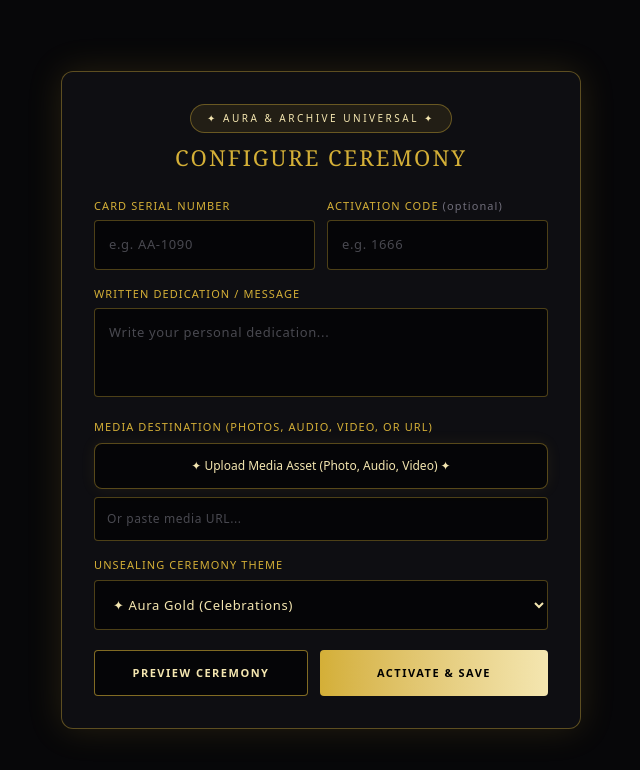
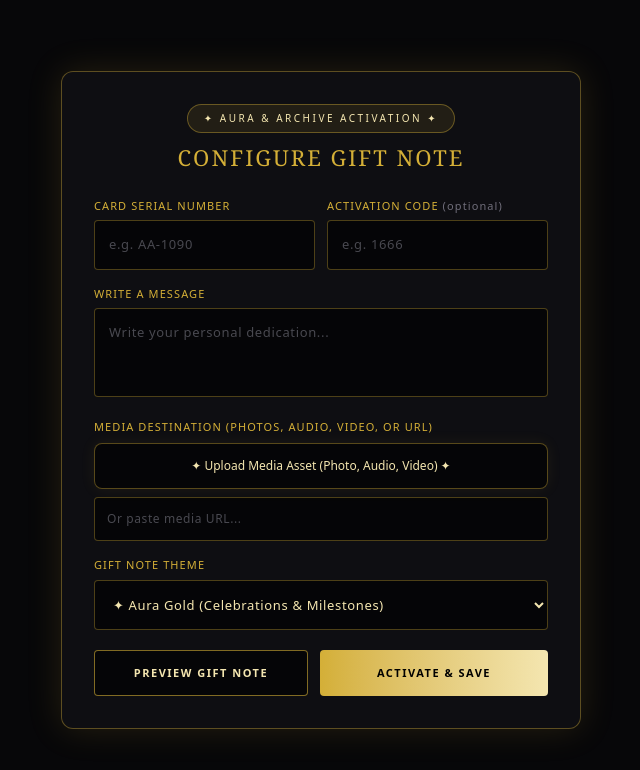
Before and after one commit to Aura-And-Archive/aura-and-archive-web, a Next.js app: page /activate in a window 1280 px wide. Shown: the top 770 px of the page, without its empty margins (319-959 px from the left). Built offline with nearby package versions, Linux system fonts and the light colour scheme.

Commit message:
Rename ceremony to Gift Note, refine share copy, and add OpenGraph logo metadata for link previews

```diff
--- a/src/app/activate/page.tsx
+++ b/src/app/activate/page.tsx
@@ -1,44 +1,58 @@
 'use client';
 
 import { useState, useEffect, Suspense } from 'react';
-import { useSearchParams } from 'next/navigation';
+import { useSearchParams, useRouter } from 'next/navigation';
 import { createClient } from '@supabase/supabase-js';
 
 const THEME_CONFIGS: Record<string, { border: string; text: string; badgeBg: string; badgeBorder: string; name: string }> = {
-  'gold-confetti': { name: 'Aura Gold (Milestones)', border: 'border-[#d4af37]', text: 'text-[#d4af37]', badgeBg: 'bg-[#d4af37]/10', badgeBorder: 'border-[#d4af37]/40' },
-  'executive-light': { name: 'Corporate Lumina (Prism Bars)', border: 'border-[#e5e4e2]', text: 'text-[#e5e4e2]', badgeBg: 'bg-[#e5e4e2]/10', badgeBorder: 'border-[#e5e4e2]/40' },
-  'eternal-dove': { name: 'Eternal Remembrance', border: 'border-[#f0f8ff]', text: 'text-[#f0f8ff]', badgeBg: 'bg-white/10', badgeBorder: 'border-white/30' },
-  'gender-reveal': { name: 'New Arrival', border: 'border-[#ffb6c1]', text: 'text-[#ffb6c1]', badgeBg: 'bg-[#ffb6c1]/10', badgeBorder: 'border-[#ffb6c1]/40' },
-  'ruby-petal': { name: 'Crimson Romance & Anniversary', border: 'border-[#dc143c]', text: 'text-[#ff69b4]', badgeBg: 'bg-[#dc143c]/15', badgeBorder: 'border-[#dc143c]/40' },
-  'wealth-glamour': { name: 'Wealth & Glamour', border: 'border-[#b9f2ff]', text: 'text-[#b9f2ff]', badgeBg: 'bg-[#b9f2ff]/10', badgeBorder: 'border-[#b9f2ff]/40' },
-  // Expanded Universal Greeting Card Catalog
-  'birthday': { name: 'Happy Birthday', border: 'border-[#ffd700]', text: 'text-[#ffd700]', badgeBg: 'bg-[#ffd700]/10', badgeBorder: 'border-[#ffd700]/40' },
-  'christmas': { name: 'Winter & Christmas', border: 'border-[#ff4d4d]', text: 'text-[#ff4d4d]', badgeBg: 'bg-[#ff4d4d]/10', badgeBorder: 'border-[#ff4d4d]/40' },
-  'halloween': { name: 'Halloween', border: 'border-[#ff9900]', text: 'text-[#ff9900]', badgeBg: 'bg-[#ff9900]/10', badgeBorder: 'border-[#ff9900]/40' },
-  'valentines': { name: "Valentine's Day", border: 'border-[#ff1493]', text: 'text-[#ff1493]', badgeBg: 'bg-[#ff1493]/10', badgeBorder: 'border-[#ff1493]/40' },
-  'april-fools': { name: 'April Fools & Humor (Cry Laughing)', border: 'border-[#00ffcc]', text: 'text-[#00ffcc]', badgeBg: 'bg-[#00ffcc]/10', badgeBorder: 'border-[#00ffcc]/40' },
-  'veterans-day': { name: 'Veteran Appreciation', border: 'border-[#4169e1]', text: 'text-[#4169e1]', badgeBg: 'bg-[#4169e1]/10', badgeBorder: 'border-[#4169e1]/40' },
-  'fourth-of-july': { name: 'Fourth of July', border: 'border-[#ff3333]', text: 'text-[#ff3333]', badgeBg: 'bg-[#ff3333]/10', badgeBorder: 'border-[#ff3333]/40' },
-  'thanksgiving': { name: 'Thanksgiving', border: 'border-[#ff8c00]', text: 'text-[#ff8c00]', badgeBg: 'bg-[#ff8c00]/10', badgeBorder: 'border-[#ff8c00]/40' },
-  'christianity': { name: 'Christianity (Faith)', border: 'border-[#ffffff]', text: 'text-[#ffffff]', badgeBg: 'bg-white/10', badgeBorder: 'border-white/30' },
-  'islam': { name: 'Islam (Faith & Crescent)', border: 'border-[#00fa9a]', text: 'text-[#00fa9a]', badgeBg: 'bg-[#00fa9a]/10', badgeBorder: 'border-[#00fa9a]/40' },
-  'judaism': { name: 'Judaism (Star of David)', border: 'border-[#1e90ff]', text: 'text-[#1e90ff]', badgeBg: 'bg-[#1e90ff]/10', badgeBorder: 'border-[#1e90ff]/40' },
-  'hinduism': { name: 'Hinduism (Diwali & Lamps)', border: 'border-[#ff8c00]', text: 'text-[#ff8c00]', badgeBg: 'bg-[#ff8c00]/10', badgeBorder: 'border-[#ff8c00]/40' },
-  'buddhism': { name: 'Buddhism (Lotus & Peace)', border: 'border-[#dda0dd]', text: 'text-[#dda0dd]', badgeBg: 'bg-[#dda0dd]/10', badgeBorder: 'border-[#dda0dd]/40' },
-  'mothers-day': { name: "Mother's Day", border: 'border-[#ffb6c1]', text: 'text-[#ffb6c1]', badgeBg: 'bg-[#ffb6c1]/10', badgeBorder: 'border-[#ffb6c1]/40' },
-  'fathers-day': { name: "Father's Day", border: 'border-[#4682b4]', text: 'text-[#4682b4]', badgeBg: 'bg-[#4682b4]/10', badgeBorder: 'border-[#4682b4]/40' },
-  'day-of-the-dead': { name: 'Day of the Dead (Día de los Muertos)', border: 'border-[#ff6347]', text: 'text-[#ff6347]', badgeBg: 'bg-[#ff6347]/10', badgeBorder: 'border-[#ff6347]/40' },
-  'graduation': { name: 'Graduation', border: 'border-[#9370db]', text: 'text-[#9370db]', badgeBg: 'bg-[#9370db]/10', badgeBorder: 'border-[#9370db]/40' },
-  'get-well': { name: 'Get Well Soon', border: 'border-[#98fb98]', text: 'text-[#98fb98]', badgeBg: 'bg-[#98fb98]/10', badgeBorder: 'border-[#98fb98]/40' },
-  'thank-you': { name: 'Thank You / Just Because', border: 'border-[#ffe4e1]', text: 'text-[#ffe4e1]', badgeBg: 'bg-[#ffe4e1]/10', badgeBorder: 'border-[#ffe4e1]/40' },
-  'bffs': { name: "BFFs (Best Friends)", border: 'border-[#ff69b4]', text: 'text-[#ff69b4]', badgeBg: 'bg-[#ff69b4]/10', badgeBorder: 'border-[#ff69b4]/40' },
-  'engagement': { name: 'Engagement', border: 'border-[#e0ffff]', text: 'text-[#e0ffff]', badgeBg: 'bg-[#e0ffff]/10', badgeBorder: 'border-[#e0ffff]/40' },
-  'retirement': { name: 'Retirement & Farewell', border: 'border-[#f4a460]', text: 'text-[#f4a460]', badgeBg: 'bg-[#f4a460]/10', badgeBorder: 'border-[#f4a460]/40' },
-  'new-years': { name: "New Year's Eve", border: 'border-[#silver]', text: 'text-[#e5e4e2]', badgeBg: 'bg-[#e5e4e2]/10', badgeBorder: 'border-[#e5e4e2]/40' },
+  'gold-confetti': {
+    name: 'Aura Gold',
+    border: 'border-[#d4af37]',
+    text: 'text-[#d4af37]',
+    badgeBg: 'bg-[#d4af37]/10',
+    badgeBorder: 'border-[#d4af37]/40',
+  },
+  'executive-light': {
+    name: 'Corporate Lumina',
+    border: 'border-[#e5e4e2]',
+    text: 'text-[#e5e4e2]',
+    badgeBg: 'bg-[#e5e4e2]/10',
+    badgeBorder: 'border-[#e5e4e2]/40',
+  },
+  'eternal-dove': {
+    name: 'Eternal Remembrance',
+    border: 'border-[#f0f8ff]',
+    text: 'text-[#f0f8ff]',
+    badgeBg: 'bg-white/10',
+    badgeBorder: 'border-white/30',
+  },
+  'gender-reveal': {
+    name: 'New Arrival',
+    border: 'border-[#ffb6c1]',
+    text: 'text-[#ffb6c1]',
+    badgeBg: 'bg-[#ffb6c1]/10',
+    badgeBorder: 'border-[#ffb6c1]/40',
+  },
+  'ruby-petal': {
+    name: 'Crimson Romance',
+    border: 'border-[#dc143c]',
+    text: 'text-[#ff69b4]',
+    badgeBg: 'bg-[#dc143c]/15',
+    badgeBorder: 'border-[#dc143c]/40',
+  },
+  'wealth-glamour': {
+    name: 'Wealth & Glamour',
+    border: 'border-[#b9f2ff]',
+    text: 'text-[#b9f2ff]',
+    badgeBg: 'bg-[#b9f2ff]/10',
+    badgeBorder: 'border-[#b9f2ff]/40',
+  },
 };
 
 function ActivateForm() {
   const searchParams = useSearchParams();
+  const router = useRouter();
+
   const [serialNumber, setSerialNumber] = useState('');
   const [activationCode, setActivationCode] = useState('');
   const [messageText, setMessageText] = useState('');
@@ -49,15 +63,52 @@ function ActivateForm() {
   const [status, setStatus] = useState<'idle' | 'loading' | 'success' | 'error'>('idle');
   const [errorMessage, setErrorMessage] = useState('');
   const [showPreview, setShowPreview] = useState(false);
+  const [checkingCard, setCheckingCard] = useState(true);
 
+  const forceEdit = searchParams.get('edit') === 'true';
   const currentTheme = THEME_CONFIGS[effectType] || THEME_CONFIGS['gold-confetti'];
 
   useEffect(() => {
     const urlSerial = searchParams.get('id') || searchParams.get('serial') || searchParams.get('cardId');
     if (urlSerial) {
-      setSerialNumber(urlSerial.trim());
+      const cleanSerial = urlSerial.trim();
+      setSerialNumber(cleanSerial);
+
+      async function checkExistingCard() {
+        const supabaseUrl = process.env.NEXT_PUBLIC_SUPABASE_URL;
+        const supabaseAnonKey = process.env.NEXT_PUBLIC_SUPABASE_ANON_KEY;
+
+        if (supabaseUrl && supabaseAnonKey && !forceEdit) {
+          try {
+            const supabase = createClient(supabaseUrl, supabaseAnonKey);
+            const { data } = await supabase
+              .from('cards')
+              .select('is_activated, message_text, media_url, effect_type')
+              .ilike('serial_number', cleanSerial)
+              .maybeSingle();
+
+            if (data && data.is_activated) {
+              router.push(`/v/${encodeURIComponent(cleanSerial)}`);
+              return;
+            }
+
+            if (data) {
+              if (data.message_text) setMessageText(data.message_text);
+              if (data.media_url) setMediaUrl(data.media_url);
+              if (data.effect_type) setEffectType(data.effect_type);
+            }
+          } catch (err) {
+            console.error('Card verification error:', err);
+          }
+        }
+        setCheckingCard(false);
+      }
+
+      checkExistingCard();
+    } else {
+      setCheckingCard(false);
     }
-  }, [searchParams]);
+  }, [searchParams, router, forceEdit]);
 
   const handleFileUpload = async (e: React.ChangeEvent<HTMLInputElement>) => {
     const file = e.target.files?.[0];
@@ -120,37 +171,11 @@ function ActivateForm() {
     ctx.textBaseline = 'middle';
 
     let emoji = '✨';
-    switch (themeKey) {
-      case 'gold-confetti': emoji = '✨'; break;
-      case 'eternal-dove': emoji = '🕊️'; break;
-      case 'gender-reveal': emoji = '🍼'; break;
-      case 'ruby-petal': emoji = '🌹'; break;
-      case 'wealth-glamour': emoji = '💎'; break;
-      case 'birthday': emoji = '🎂'; break;
-      case 'christmas': emoji = '🎄'; break;
-      case 'halloween': emoji = '🎃'; break;
-      case 'valentines': emoji = '❤️'; break;
-      case 'april-fools': emoji = '🤣'; break;
-      case 'veterans-day': emoji = '🎖️'; break;
-      case 'fourth-of-july': emoji = '🎆'; break;
-      case 'thanksgiving': emoji = '🦃'; break;
-      case 'christianity': emoji = '✝️'; break;
-      case 'islam': emoji = '☪️'; break;
-      case 'judaism': emoji = '✡️'; break;
-      case 'hinduism': emoji = '🪔'; break;
-      case 'buddhism': emoji = '🪷'; break;
-      case 'mothers-day': emoji = '💐'; break;
-      case 'fathers-day': emoji = '👔'; break;
-      case 'day-of-the-dead': emoji = '💀'; break;
-      case 'graduation': emoji = '🎓'; break;
-      case 'get-well': emoji = '🌻'; break;
-      case 'thank-you': emoji = '🙏'; break;
-      case 'bffs': emoji = '👯'; break;
-      case 'engagement': emoji = '💍'; break;
-      case 'retirement': emoji = '🌅'; break;
-      case 'new-years': emoji = '🥂'; break;
-      default: emoji = '✨';
-    }
+    if (themeKey === 'gold-confetti') emoji = '✨';
+    else if (themeKey === 'ruby-petal') emoji = '🌹';
+    else if (themeKey === 'eternal-dove') emoji = '🕊️';
+    else if (themeKey === 'gender-reveal') emoji = '🍼';
+    else if (themeKey === 'wealth-glamour') emoji = '💎';
 
     ctx.fillText(emoji, 0, 0);
   };
@@ -276,14 +301,22 @@ function ActivateForm() {
     }
   };
 
+  if (checkingCard) {
+    return (
+      <div className="max-w-[520px] w-full text-center p-8 text-[#d4af37] text-sm animate-pulse font-serif tracking-widest">
+        ✦ VERIFYING GIFT NOTE STATUS...
+      </div>
+    );
+  }
+
   return (
     <div className="max-w-[520px] w-full bg-[#101014]/92 border border-[#d4af37]/40 rounded-xl p-6 md:p-8 shadow-[0_0_35px_rgba(212,175,55,0.15)] backdrop-blur-md space-y-6">
       <div className="text-center space-y-2">
         <div className="inline-block px-4 py-1.5 border border-[#d4af37]/40 rounded-[30px] text-[10px] tracking-[2.5px] uppercase text-[#f4e6b0] bg-[#d4af37]/10">
-          ✦ Aura & Archive Universal ✦
+          ✦ Aura & Archive Activation ✦
         </div>
         <h1 className="font-serif text-[22px] uppercase text-[#d4af37] tracking-[2px]">
-          Configure Ceremony
+          Configure Gift Note
         </h1>
         {serialNumber && (
           <p className="text-[12px] text-[#b0aebf] tracking-wider">
@@ -323,7 +356,7 @@ function ActivateForm() {
 
         <div>
           <label className="block text-[11px] uppercase tracking-widest text-[#d4af37] mb-1.5">
-            Written Dedication / Message
+            Write a Message
           </label>
           <textarea
             value={messageText}
@@ -339,11 +372,11 @@ function ActivateForm() {
             Media Destination (Photos, Audio, Video, or URL)
           </label>
 
-          {uploadedFileName ? (
+          {uploadedFileName || mediaUrl ? (
             <div className="flex items-center justify-between bg-[#d4af37]/10 border border-[#d4af37]/50 p-3.5 rounded-lg text-xs text-[#f4e6b0]">
               <div className="flex items-center gap-2.5 truncate pr-2">
                 <span className="text-[#d4af37] font-bold">✦</span>
-                <span className="truncate font-medium">Asset Attached: {uploadedFileName}</span>
+                <span className="truncate font-medium">Media Attached: {uploadedFileName || 'Custom URL'}</span>
               </div>
               <button
                 type="button"
@@ -373,52 +406,19 @@ function ActivateForm() {
 
         <div>
           <label className="block text-[11px] uppercase tracking-widest text-[#d4af37] mb-1.5">
-            Unsealing Ceremony Theme
+            Gift Note Theme
           </label>
           <select
             value={effectType}
             onChange={(e) => setEffectType(e.target.value)}
             className="w-full bg-black/60 border border-[#d4af37]/35 p-3.5 text-[#f4e6b0] rounded text-[13px] tracking-wider focus:outline-none focus:border-[#d4af37]"
           >
-            <optgroup label="Luxury & Milestones">
-              <option value="gold-confetti">✦ Aura Gold (Celebrations)</option>
-              <option value="executive-light">✦ Corporate Lumina (Prism Bars)</option>
-              <option value="wealth-glamour">✦ Wealth & Glamour (Diamonds)</option>
-              <option value="ruby-petal">✦ Crimson Romance & Anniversary</option>
-            </optgroup>
-            <optgroup label="Holidays & Seasons">
-              <option value="birthday">🎂 Happy Birthday</option>
-              <option value="christmas">🎄 Winter & Christmas</option>
-              <option value="halloween">🎃 Halloween</option>
-              <option value="valentines">❤️ Valentine's Day</option>
-              <option value="april-fools">🤣 April Fools & Humor</option>
-              <option value="thanksgiving">🦃 Thanksgiving</option>
-              <option value="fourth-of-july">🎆 Fourth of July</option>
-              <option value="new-years">🥂 New Year's Eve</option>
-            </optgroup>
-            <optgroup label="Faith & Heritage">
-              <option value="christianity">✝️ Christianity</option>
-              <option value="islam">☪️ Islam</option>
-              <option value="judaism">✡️ Judaism</option>
-              <option value="hinduism">🪔 Hinduism (Diwali)</option>
-              <option value="buddhism">☸️ Buddhism</option>
-            </optgroup>
-            <optgroup label="Family & Life Milestones">
-              <option value="mothers-day">💐 Mother's Day</option>
-              <option value="fathers-day">👔 Father's Day</option>
-              <option value="gender-reveal">🍼 New Arrival</option>
-              <option value="graduation">🎓 Graduation</option>
-              <option value="engagement">💍 Engagement</option>
-              <option value="retirement">🌅 Retirement & Farewell</option>
-              <option value="day-of-the-dead">💀 Day of the Dead (Día de los Muertos)</option>
-              <option value="eternal-dove">🕊️ Eternal Remembrance</option>
-            </optgroup>
-            <optgroup label="Appreciation & Connection">
-              <option value="veterans-day">🎖️ Veteran Appreciation</option>
-              <option value="get-well">🌻 Get Well Soon</option>
-              <option value="thank-you">🙏 Thank You / Just Because</option>
-              <option value="bffs">👯 BFF's (Best Friends)</option>
-            </optgroup>
+            <option value="gold-confetti">✦ Aura Gold (Celebrations & Milestones)</option>
+            <option value="executive-light">✦ Corporate Lumina (Prism Light)</option>
+            <option value="wealth-glamour">✦ Wealth & Glamour (Diamonds)</option>
+            <option value="ruby-petal">✦ Crimson Romance (Roses)</option>
+            <option value="gender-reveal">✦ New Arrival (Celebrations)</option>
+            <option value="eternal-dove">✦ Eternal Remembrance (Peace Doves)</option>
           </select>
         </div>
 
@@ -432,7 +432,7 @@ function ActivateForm() {
             onClick={openPreview}
             className="flex-1 bg-black/60 border border-[#d4af37]/60 hover:border-[#d4af37] text-[#f4e6b0] font-semibold py-3.5 px-4 rounded text-[11px] uppercase tracking-[1.5px] transition-all cursor-pointer"
           >
-            Preview Ceremony
+            Preview Gift Note
           </button>
 
           <button
@@ -445,6 +445,7 @@ function ActivateForm() {
         </div>
       </form>
 
+      {/* Theme-Adaptive Live Preview Modal */}
       {showPreview && (
         <div className="fixed inset-0 bg-black/85 backdrop-blur-md z-50 flex items-center justify-center p-4">
           <div className={`max-w-[500px] w-full bg-[#101014] border ${currentTheme.border} rounded-xl p-6 text-center space-y-4 shadow-2xl relative max-h-[90vh] overflow-y-auto`}>
@@ -455,13 +456,13 @@ function ActivateForm() {
               ✕ Close
             </button>
             <div className={`inline-block px-3 py-1 border ${currentTheme.badgeBorder} rounded-full text-[10px] uppercase text-[#f4e6b0] ${currentTheme.badgeBg}`}>
-              ✦ Live Preview ({currentTheme.name}) ✦
+              ✦ Live Gift Note Preview ({currentTheme.name}) ✦
             </div>
-            <h2 className={`text-lg font-serif uppercase ${currentTheme.text}`}>Unsealing Preview</h2>
+            <h2 className={`text-lg font-serif uppercase ${currentTheme.text}`}>Gift Note Preview</h2>
 
             <div className={`bg-black/60 border ${currentTheme.badgeBorder} p-4 rounded text-left space-y-2 text-sm text-[#f4e6b0]`}>
               <p className={`text-[10px] uppercase tracking-widest ${currentTheme.text}`}>Message:</p>
-              <p className="text-white text-sm font-light">{messageText || "No custom message entered yet."}</p>
+              <p className="text-white text-sm font-light">{messageText || "No message entered yet."}</p>
             </div>
 
             {mediaUrl ? (
@@ -498,7 +499,7 @@ function ActivateForm() {
 export default function ActivatePage() {
   return (
     <div className="min-h-screen bg-[#070709] text-white flex flex-col items-center justify-center p-4">
-      <Suspense fallback={<div className="text-[#d4af37] text-sm animate-pulse">Loading universal activation portal...</div>}>
+      <Suspense fallback={<div className="text-[#d4af37] text-sm animate-pulse">Loading activation portal...</div>}>
         <ActivateForm />
       </Suspense>
     </div>
--- a/src/app/v/[id]/ExperienceClient.tsx
+++ b/src/app/v/[id]/ExperienceClient.tsx
@@ -136,7 +136,7 @@ export default function ExperienceClient({ cardId }: { cardId: string }) {
     ctx.fillText(emoji, 0, 0);
   };
 
-  const triggerUnsealingEffect = (themeKey = 'gold-confetti') => {
+  const triggerGiftNoteEffect = (themeKey = 'gold-confetti') => {
     const canvas = document.createElement('canvas');
     canvas.width = window.innerWidth;
     canvas.height = window.innerHeight;
@@ -211,7 +211,7 @@ export default function ExperienceClient({ cardId }: { cardId: string }) {
 
   useEffect(() => {
     if (cardData) {
-      triggerUnsealingEffect(cardData?.effect_type || 'gold-confetti');
+      triggerGiftNoteEffect(cardData?.effect_type || 'gold-confetti');
     }
   }, [cardData]);
 
@@ -220,13 +220,13 @@ export default function ExperienceClient({ cardId }: { cardId: string }) {
     if (navigator.share) {
       try {
         await navigator.share({
-          title: 'Aura & Archive | Luxury Unsealing Experience',
-          text: 'You have received an elite digital keepsake experience.',
+          title: 'Aura & Archive | Premium Gift Note',
+          text: 'You have received a premium gift note from Aura & Archive™',
           url: shareUrl,
         });
         return;
       } catch (err) {
-        // User cancelled native share
+        // User cancelled share
       }
     }
     try {
@@ -242,11 +242,11 @@ export default function ExperienceClient({ cardId }: { cardId: string }) {
     <div className="w-full max-w-[680px] p-4 md:p-6 mx-auto my-auto flex flex-col justify-center min-h-screen">
       <div className={`bg-[#101014]/92 border ${theme.border} rounded-xl p-6 md:p-8 text-center ${theme.glow} backdrop-blur-md flex flex-col gap-5 transition-all duration-500`}>
         <div className={`inline-block self-center px-4 py-1.5 border ${theme.badgeBorder} rounded-[30px] text-[10px] tracking-[2.5px] uppercase ${theme.text} ${theme.badgeBg}`}>
-          ✦ {theme.name} Ceremony ✦
+          ✦ {theme.name} Gift Note ✦
         </div>
 
         <div>
-          <h1 className={`font-serif text-[24px] uppercase ${theme.text} tracking-[2px]`}>Unsealing Experience</h1>
+          <h1 className={`font-serif text-[24px] uppercase ${theme.text} tracking-[2px]`}>Gift Note Experience</h1>
           <p className="text-[12px] text-[#b0aebf] tracking-[1px] mt-1.5">CARD ID: {cardId}</p>
         </div>
 
@@ -263,7 +263,7 @@ export default function ExperienceClient({ cardId }: { cardId: string }) {
             <div className="text-center space-y-2">
               <p className="text-sm text-[#b0aebf]">No custom message stored for this card yet.</p>
               <Link
-                href={`/activate?id=${encodeURIComponent(cardId)}`}
+                href={`/activate?id=${encodeURIComponent(cardId)}&edit=true`}
                 className="inline-block text-xs text-[#d4af37] underline tracking-wider uppercase mt-1"
               >
                 Configure This Card Now ↗
@@ -290,20 +290,20 @@ export default function ExperienceClient({ cardId }: { cardId: string }) {
         <div className="flex flex-col gap-3 mt-2">
           <button
             className={`w-full py-3.5 text-[11px] font-semibold uppercase tracking-[1.5px] rounded transition-all cursor-pointer ${theme.buttonBg}`}
-            onClick={() => triggerUnsealingEffect(cardData?.effect_type || 'gold-confetti')}
+            onClick={() => triggerGiftNoteEffect(cardData?.effect_type || 'gold-confetti')}
           >
-            ✦ Replay Unsealing Ceremony ✦
+            ✦ Replay Gift Note Animation ✦
           </button>
 
           <button
             onClick={handleShare}
             className="w-full py-3 text-[11px] bg-black/60 border border-[#d4af37]/60 hover:border-[#d4af37] text-[#f4e6b0] font-semibold rounded uppercase tracking-[1.5px] transition-all cursor-pointer shadow-[0_0_15px_rgba(212,175,55,0.08)]"
           >
-            {copied ? '✦ Link Copied to Clipboard ✦' : '✦ Share Keepsake Experience ✦'}
+            {copied ? '✦ Link Copied to Clipboard ✦' : '✦ Share Gift Note Link ✦'}
           </button>
 
           <Link
-            href={`/activate?id=${encodeURIComponent(cardId)}`}
+            href={`/activate?id=${encodeURIComponent(cardId)}&edit=true`}
             className="w-full py-3 text-[11px] border border-[#d4af37]/30 text-[#f4e6b0] hover:border-[#d4af37] rounded uppercase tracking-wider text-center"
           >
             Configure / Edit This Card
```
